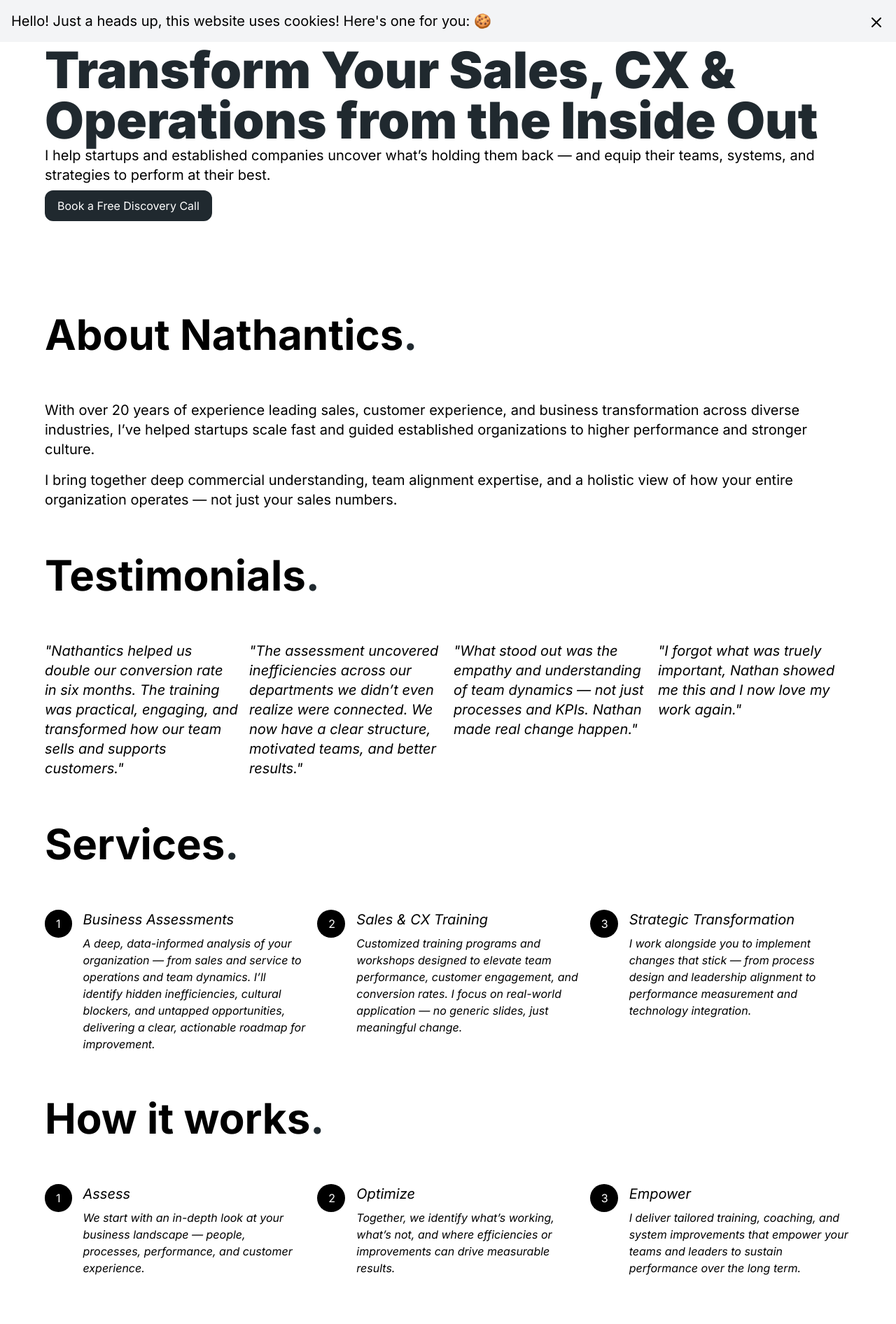
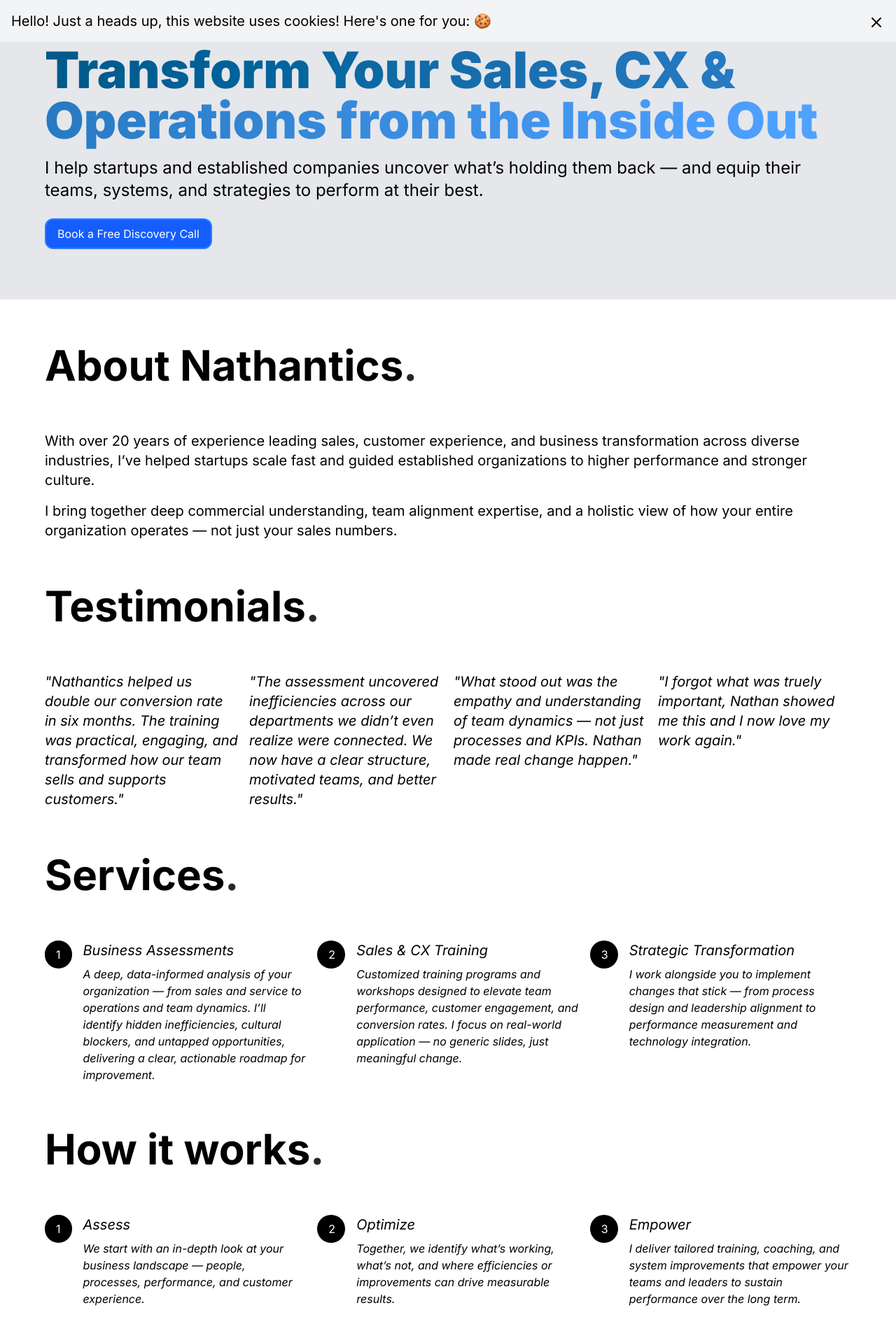
Before and after one commit to nathanpckent-wq/nathanpckent-wq.github.io, a Jekyll site: the page built from index.html, in a window 1280 px wide. Shown: the top 1892 px of the page at 70% size. Built offline with Jekyll 4.4.1, drawn with Linux system fonts in a browser that asks for light colours; nearby versions of some CDN libraries; some of the changed text lies outside the part shown.

Commit message:
layout updates

```diff
--- a/CNAME
+++ b/CNAME
@@ -1 +1 @@
-stiaannel.co.za
+nathantics.com
--- a/_data/nathantics.json
+++ b/_data/nathantics.json
@@ -49,7 +49,7 @@
     "supportingLine": "Sales | Customer Experience | Operational Efficiency | Leadership | Technology Integration"
   },
   "footer": {
-    "text": "© 2025 Nathantics. All rights reserved.",
+    "text": "© 2026 Nathantics. All rights reserved.",
     "links": [
         {
             "name": "Privacy Policy",
--- a/_includes/portfolio/banner.html
+++ b/_includes/portfolio/banner.html
@@ -1,15 +1,15 @@
-<div class="h-96 flex flex-col p-16 lg:flex-row lg:align-middle lg:justify-center select-none content-blur gap-16">
+<div class="flex flex-col p-16 lg:flex-row lg:align-middle lg:justify-center select-none content-blur gap-16 bg-gray-200">
 <!--  <div id="image" class="m-auto p-8 border-2 border-solid border-charcoal-500 rounded-full">-->
 <!--    <div class="w-50 h-50 text-transparent">Image goes here</div>-->
 <!--  </div>-->
-  <div id="headline" class="m-auto w-fit lg:max-w-md xl:max-w-full">
+  <div id="headline" class="m-auto w-fit flex flex-col gap-4 h-fit">
     <h1 class="text-6xl md:text-5xl lg:text-7xl font-black">
-      <span class="text-charcoal-500">{{ site.data.nathantics.landingPage.headline }}</span>
+      <span class="bg-gradient-to-l from-blue-400 to-sky-800 bg-clip-text text-transparent">{{ site.data.nathantics.landingPage.headline }}</span>
     </h1>
-    <p class="text-xl">{{ site.data.nathantics.landingPage.subHeadline}}</p>
+    <p class="text-2xl">{{ site.data.nathantics.landingPage.subHeadline}}</p>
     <div class="py-2 flex gap-4">
       <a href="{{ site.data.nathantics.landingPage.cta.link }}"
-        class="py-2 px-4 rounded-xl text-white border-charcoal-500 border-solid border-2 bg-charcoal-500 hover:bg-opacity-75">{{ site.data.nathantics.landingPage.cta.text }}</a>
+        class="py-2 px-4 rounded-xl text-white border-blue-500 border-solid border-2 bg-blue-600 hover:bg-opacity-75">{{ site.data.nathantics.landingPage.cta.text }}</a>
 <!--      <a target="_blank" href="https://github.com/stiaannel" class="py-2 px-4 rounded-xl border-primary-blue border-solid border-2 hover:opacity-75">Secondary</a>-->
     </div>
   </div>
--- a/_includes/portfolio/how_it_works.html
+++ b/_includes/portfolio/how_it_works.html
@@ -1,8 +1,8 @@
 <h2 class="text-5xl lg:text-6xl font-bold p-8 md:p-16 w-full">How it works<span class="text-charcoal-500">.</span></h2>
 <div class="h-fit px-8 md:px-16">
-  <div class="flex flex-row justify-evenly gap-4">
+  <div class="flex flex-col md:flex-row justify-evenly gap-4">
     {% for step in site.data.nathantics.howItWorks %}
-    <div class="flex gap-4 w-1/3">
+    <div class="flex gap-4 w-full">
       <p class="rounded-full p-4 bg-black text-white h-10 w-10 flex flex-col align-middle justify-center">{{ step.index }}</p>
       <div class="flex flex-col gap-2">
         <p class="text-xl !italic">{{ step.title }}</p>
--- a/_includes/portfolio/services.html
+++ b/_includes/portfolio/services.html
@@ -1,8 +1,8 @@
 <h2 class="text-5xl lg:text-6xl font-bold p-8 md:p-16 w-full">Services<span class="text-charcoal-500">.</span></h2>
 <div class="h-fit px-8 md:px-16">
-  <div class="flex flex-row justify-evenly gap-4">
+  <div class="flex flex-col md:flex-row justify-evenly gap-4">
     {% for service in site.data.nathantics.services %}
-    <div class="flex gap-4 w-1/3">
+    <div class="flex gap-4 w-full">
       <p class="rounded-full p-4 bg-black text-white h-10 w-10 flex flex-col align-middle justify-center">{{ service.index }}</p>
       <div class="flex flex-col gap-2">
         <p class="text-xl !italic">{{ service.title }}</p>
```
Also changed, not shown: assets/css/portfolio/main.min.css.
